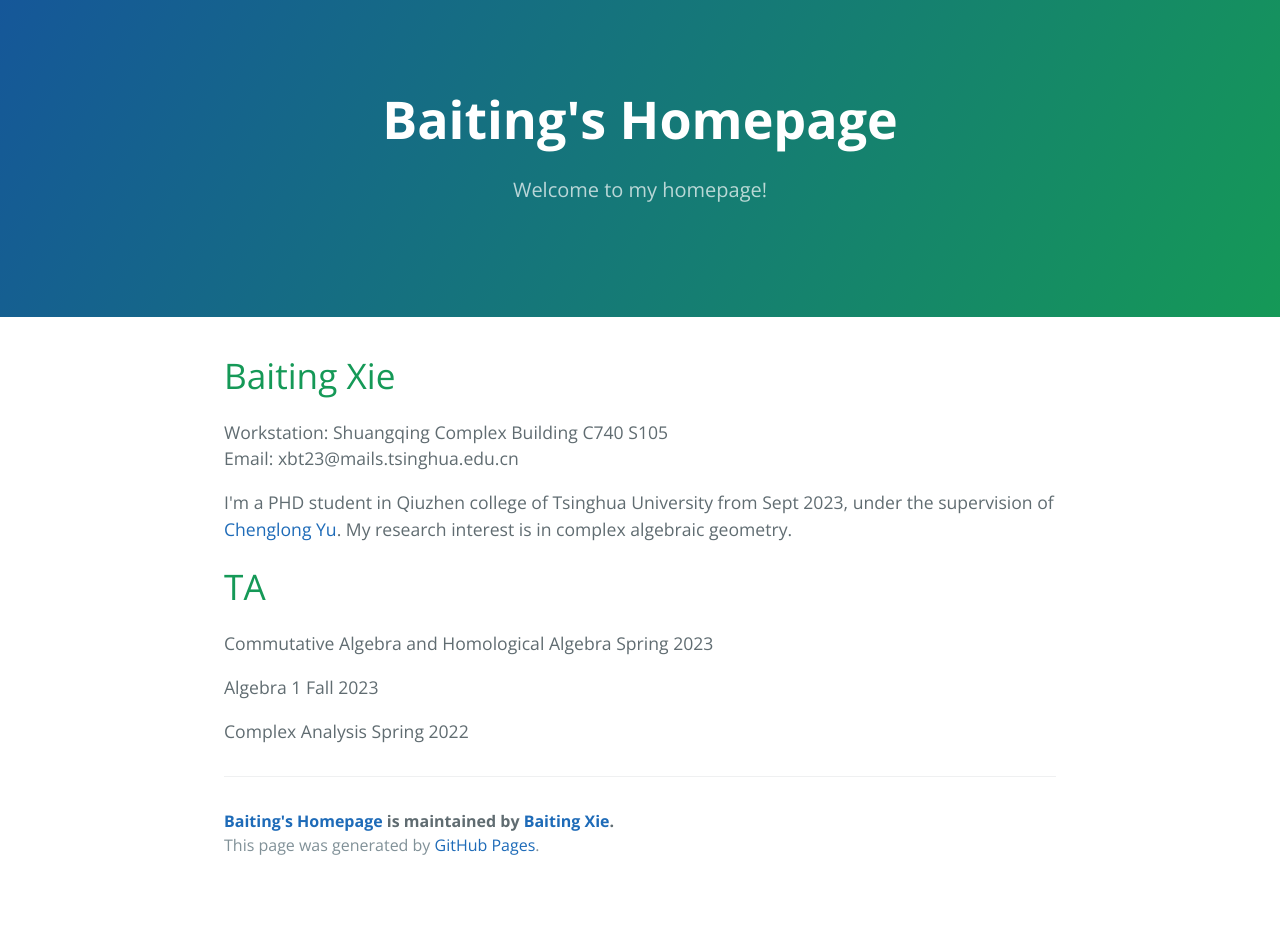
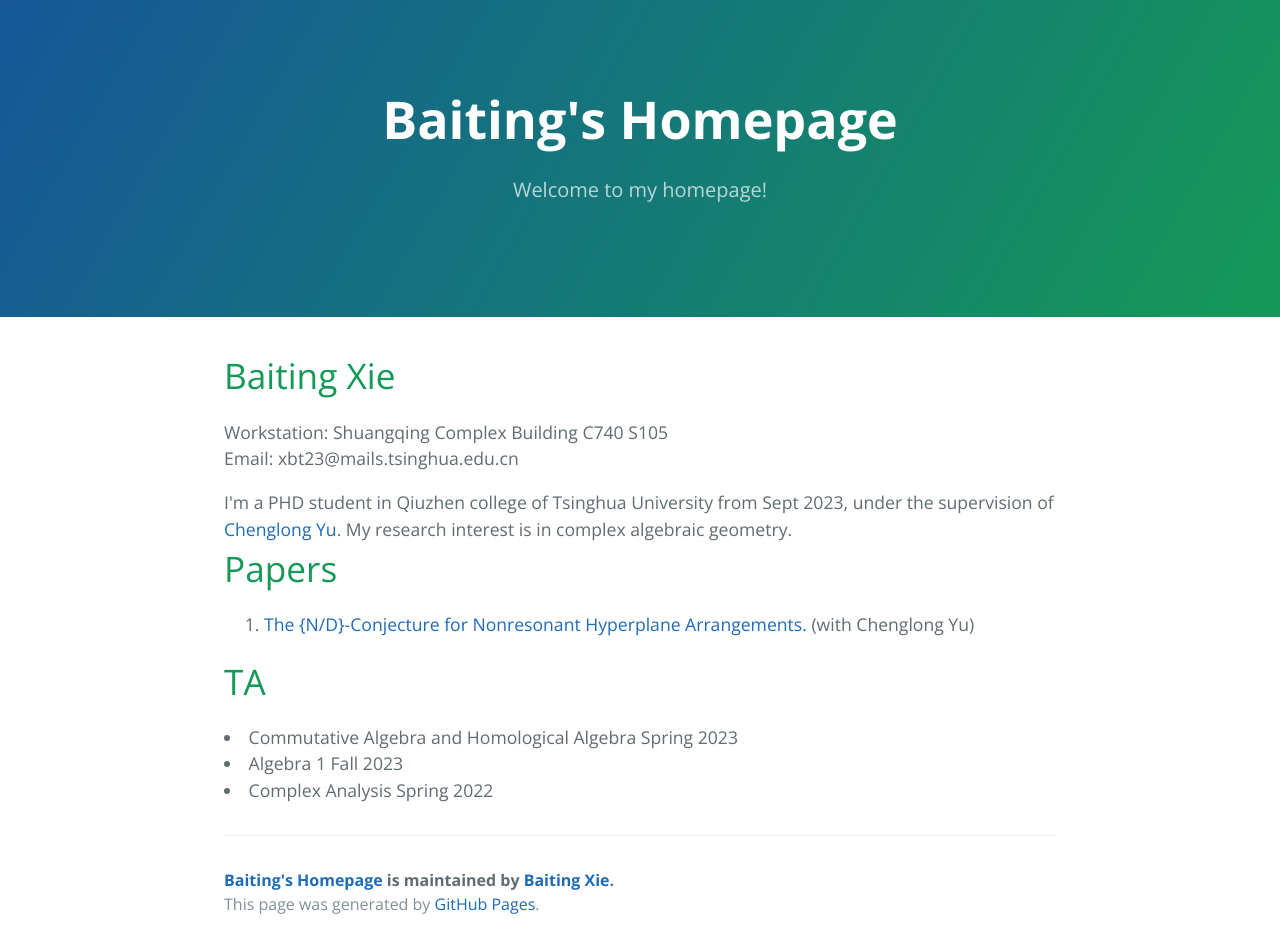
Before and after one commit to xiebaiting/math, a Jekyll site: the page built from index.html, in a window 1280 px wide. Built offline with Jekyll 4.4.1, drawn with Linux system fonts in a browser that asks for light colours; the list of posts is cut into pages by our own code; before the commit the page ends 900 px from its top, so only the background shows below that.

Commit message:
20250111

```diff
--- /dev/null
+++ b/_includes/Content/TA.html
@@ -0,0 +1,4 @@
+
+    <li> Commutative Algebra and Homological Algebra Spring 2023</li>
+    <li> Algebra 1 Fall 2023</li>
+    <li> Complex Analysis Spring 2022</li>
--- /dev/null
+++ b/_includes/Content/paper.html
@@ -0,0 +1,3 @@
+<ol reversed>
+    <li> <a href="https://arxiv.org/abs/2501.05189">The {N/D}-Conjecture for Nonresonant Hyperplane Arrangements.</a> (with Chenglong Yu</a>)</li>
+</ol>
--- /dev/null
+++ b/_includes/Content/selfintroduction.html
@@ -0,0 +1 @@
+I'm a PHD student in Qiuzhen college of Tsinghua University from Sept 2023, under the supervision of <a href="https://chenglongyu.github.io/">Chenglong Yu</a>. My research interest is in complex algebraic geometry.
--- a/index.html
+++ b/index.html
@@ -8,13 +8,15 @@ title: {{ site.name }}
 
   <p>Workstation: Shuangqing Complex Building C740 S105 <br>Email: xbt23@mails.tsinghua.edu.cn</p>
 
-  <p>I'm a PHD student in Qiuzhen college of Tsinghua University from Sept 2023, under the supervision of <a href="https://chenglongyu.github.io/">Chenglong Yu</a>.
-    My research interest is in complex algebraic geometry.</p>
+  {% include Content/selfintroduction.html %}
 </div>
 
 <section>
+  <h1>Papers</h1>
+  {% include Content/paper.html %}
+</section>
+
+<section>
   <h1>TA</h1>
-  <p>Commutative Algebra and Homological Algebra Spring 2023</p>
-  <p>Algebra 1 Fall 2023</p>
-  <p>Complex Analysis Spring 2022</p>
+  {% include Content/TA.html %}
 </section>
```
Also changed, not shown: 1 other file.
